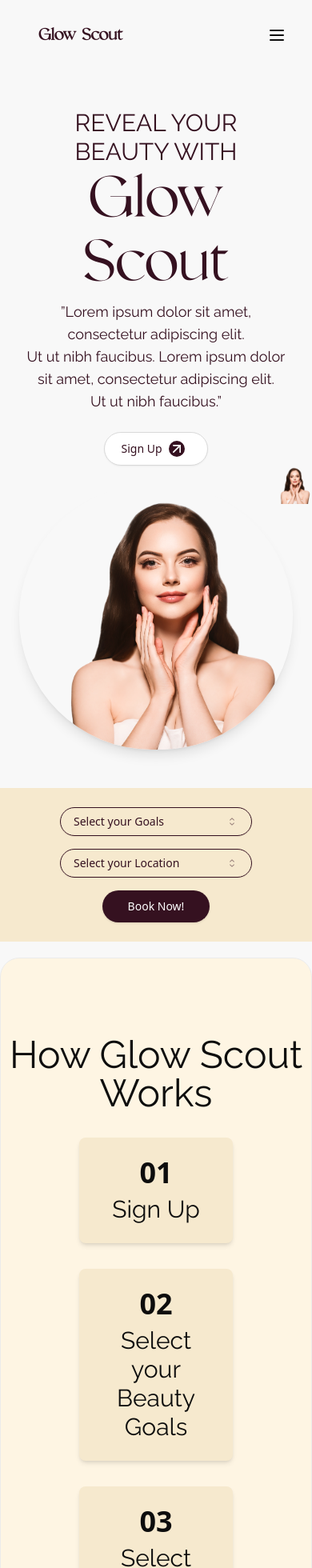
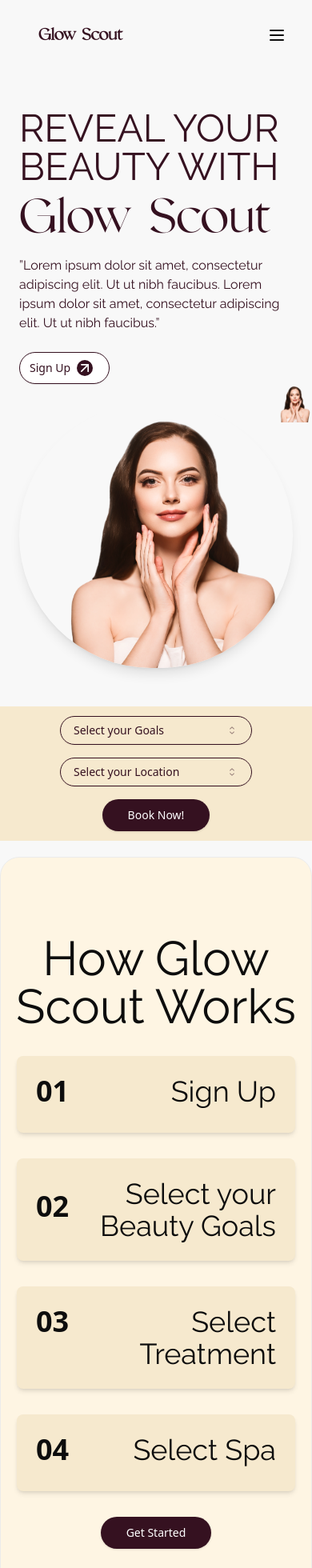
Before and after one commit to codingwithsaleem/glow-scout-nextjs-14, a Next.js app: page / in a window 390 px wide. Shown: the top 1960 px of the page at 80% size. Built offline with nearby package versions, Linux system fonts and the light colour scheme.

Commit message:
home responsive

```diff
--- a/src/components/homeComponet/HeroSection.jsx
+++ b/src/components/homeComponet/HeroSection.jsx
@@ -19,21 +19,22 @@
           }}
         />
       </div> */}
-      <div className="flex-1 text-center md:text-left  md:pr-20">
-        <h1 className="text-3xl md:text-6xl font-light font-raleway text-darkMahron">
+      <div className="flex-1  text-left  md:pr-20">
+        <h1 className=" text-5xl md:text-6xl font-light font-raleway text-darkMahron">
           REVEAL YOUR <br />
           BEAUTY WITH
         </h1>
-        <h2 className="text-7xl md:text-8xl font-normal mb-2 font-valky leading-[80px] md:leading-[150px]">
+
+        <h2 className="text-6xl md:text-[80px] font-normal mb-2 font-valky leading-[80px] md:leading-[150px]">
           Glow Scout
         </h2>
-        <p className="text-lg font-normal font-raleway mb-6">
-        &rdquo;Lorem ipsum dolor sit amet, consectetur adipiscing elit. <br/> Ut ut nibh
-          faucibus. Lorem ipsum dolor sit amet, consectetur adipiscing elit.<br/>
+        <p className="md:text-lg font-normal font-raleway mb-6 pr-4">
+        &rdquo;Lorem ipsum dolor sit amet, consectetur adipiscing elit. Ut ut nibh
+          faucibus. Lorem ipsum dolor sit amet, consectetur adipiscing elit.
           Ut ut nibh faucibus.&rdquo;
         </p>
         <Link href={'auth/user'}>
-        <Button variant="outline" size="lg" className=" rounded-full p-5">
+        <Button variant="outline" size="lg" className=" rounded-full px-3 border-darkMahron">
           Sign Up
           <span className="text-sm text-white bg-[#351120]  rounded-full mx-2"><ArrowUpRight size={20} color="#fff" /></span>
         </Button>
--- a/src/components/homeComponet/ScotWorkSection.jsx
+++ b/src/components/homeComponet/ScotWorkSection.jsx
@@ -1,6 +1,7 @@
 import React from 'react'
 import Container from '../myCustom/Container'
 import {Button} from '../ui/button'
+import Link from 'next/link'
 
 const ScotWorkSection = () => {
   return (
@@ -8,29 +9,31 @@
     <Container>
 
 
-        <h2 className="text-5xl font-normal text-brown-dark mb-8 mt-4 font-raleway">How Glow Scout Works</h2>
-        <div className="flex flex-col md:flex-row justify-center items-center space-y-4 md:space-y-0 md:space-x-4 gap-4">
-          <div className="bg-cream p-6 rounded-lg shadow-md w-48 md:min-h-[500px] flex justify-between flex-col bg-[#F6E9CE]">
+        <h2 className="text-6xl md:text-5xl font-light text-brown-dark mb-8 mt-4 font-raleway">How Glow Scout Works</h2>
+        <div className=" px-5 flex flex-col md:flex-row justify-center items-center space-y-4 md:space-y-0 md:space-x-4 gap-4">
+          <div className="bg-cream p-6 rounded-lg shadow-md w-full  md:w-48 md:min-h-[400px] flex justify-between md:flex-col bg-[#F6E9CE]">
             <div className="text-4xl font-bold text-brown-dark mb-2">01</div>
-            <div className="text-3xl text-brown-dark font-raleway">Sign Up</div>
+            <div className="text-4xl text-brown-dark font-raleway">Sign Up</div>
           </div>
-          <div className="bg-cream p-6 rounded-lg shadow-md w-48 md:min-h-[500px] flex justify-between flex-col bg-[#F6E9CE]">
+          <div className="bg-cream p-6 rounded-lg shadow-md w-full  md:w-48 md:min-h-[400px] flex justify-between md:flex-col items-center bg-[#F6E9CE]">
             <div className="text-4xl font-bold text-brown-dark mb-2">02</div>
-            <div className="text-3xl text-brown-dark font-raleway">Select your Beauty Goals</div>
+            <div className="text-4xl text-right md:text-center  text-brown-dark font-raleway">Select your Beauty Goals</div>
           </div>
-          <div className="bg-cream p-6 rounded-lg shadow-md w-48 md:min-h-[500px] flex justify-between flex-col bg-[#F6E9CE]">
+          <div className="bg-cream p-6 rounded-lg shadow-md w-full  md:w-48 md:min-h-[400px] flex justify-between md:flex-col bg-[#F6E9CE]">
             <div className="text-4xl font-bold text-brown-dark mb-2">03</div>
-            <div className="text-3xl text-brown-dark font-raleway">Select Treatment</div>
+            <div className="text-4xl text-right md:text-center text-brown-dark font-raleway">Select Treatment</div>
           </div>
-          <div className="bg-cream p-6 rounded-lg shadow-md w-48 md:min-h-[500px] flex justify-between flex-col bg-[#F6E9CE]">
+          <div className="bg-cream p-6 rounded-lg shadow-md w-full  md:w-48 md:min-h-[400px] flex justify-between md:flex-col bg-[#F6E9CE]">
             <div className="text-4xl font-bold text-brown-dark mb-2">04</div>
-            <div className="text-3xl text-brown-dark font-raleway">Select Spa</div>
+            <div className="text-4xl text-brown-dark font-raleway">Select Spa</div>
           </div>
         </div>
 
+        <Link href="/">
         <Button type="submit" variant="myCustom" size="lg" className="rounded-full mt-8">
-        Book Now!
+        Get Started
         </Button>
+        </Link>
     </Container>
     </div>
   )
--- a/src/components/myCustom/BookNow.jsx
+++ b/src/components/myCustom/BookNow.jsx
@@ -49,7 +49,7 @@
     <div className="container mx-auto w-full md:max-w-5xl flex justify-center items-center flex-col bg-[#F6E9CE] md:bg-transparent">
       <Form {...form}>
         <form onSubmit={form.handleSubmit(onSubmit)} className=" w-full">
-         <div className='md:bg-[#F6E9CE] dark:bg-zinc-800 py-6 md:rounded-full md:px-12 lg:px-24 flex flex-col md:flex-row items-center justify-between mt-6"'>
+         <div className='md:bg-[#F6E9CE] dark:bg-zinc-800 py-3 md:rounded-full md:px-12 lg:px-24 flex flex-col md:flex-row items-center justify-between mt-6"'>
          <div>
           <FormField
             control={form.control}
--- a/src/components/myCustom/ClientTestimonials.jsx
+++ b/src/components/myCustom/ClientTestimonials.jsx
@@ -39,12 +39,12 @@
 
 
   return (
-    <div className="mx-auto py-20 md:mt-6 font-raleway bg-lightbg">
+    <div className="mx-auto py-20 md:mt-6 font-raleway bg-[#FEF5E3]">
         <div className="text-center">
         <h2 className="text-4xl">Client’s Testimonials</h2>
       </div>
 
-      <div className='container flex items-center justify-center'>
+      <div className='container flex flex-col items-center justify-center'>
       <Carousel
         opts={{ align: "start" }}
         className='md:w-[600px] lg:w-[700px] w-[300px]'
--- a/src/components/myCustom/Header.jsx
+++ b/src/components/myCustom/Header.jsx
@@ -45,7 +45,7 @@
     <Button asChild variant="ghost" key={i} size="lg">
       <Link
         href={route.href}
-        className="font-raleway text-[#351120] font-[600]"
+        className="font-raleway text-[#351120] font-bold text-lg "
       >
         {route.label}
       </Link>
@@ -61,7 +61,7 @@
                 type="submit"
                 variant="myCustom"
                 size="lg"
-                className=" hidden md:block rounded-full font-raleway text-[#F6E9CE]"
+                className=" hidden md:block rounded-full font-raleway text-[#F6E9CE] px-4"
                 aria-label="login"
                 >
                 <Link href="/auth/user">
--- a/src/components/myCustom/TrandingTreatment.jsx
+++ b/src/components/myCustom/TrandingTreatment.jsx
@@ -76,7 +76,7 @@
   return (
     <div className="mx-auto py-20 md:mt-6 font-raleway relative">
       <div className="text-center">
-        <h2 className="text-4xl">Trending Treatments</h2>
+        <h2 className="text-4xl px-6">Trending Treatments</h2>
         <p className="mt-2 text-lg">Lorem ipsum dolor sit amet, consectetur adipiscing elit. Ut ut nibh faucibus.</p>
       </div>
 
@@ -84,7 +84,7 @@
         <Carousel opts={{ align: "start" }} className="w-full container">
           <CarouselContent className="flex space-x-4">
             {treatments.map((treatment, index) => (
-              <CarouselItem key={index} className="px-2 md:basis-1/3 lg:basis-1/5 xl:basis-1/6">
+              <CarouselItem key={index} className="px-2  md:basis-1/3 lg:basis-1/5 xl:basis-1/6">
                 <Card className="rounded-none bg-transparent shadow-none border-none">
                   <CardContent>
                     <TreatmentCard {...treatment} />
--- a/src/components/ui/button.jsx
+++ b/src/components/ui/button.jsx
@@ -15,7 +15,7 @@
         destructive:
           "bg-destructive text-destructive-foreground shadow-sm hover:bg-destructive/90",
         outline:
-          "border border-input bg-background shadow-sm hover:bg-accent hover:text-accent-foreground",
+          "border  border-input bg-background shadow-sm hover:bg-accent hover:text-accent-foreground",
         secondary:
           "bg-secondary text-secondary-foreground shadow-sm hover:bg-secondary/80",
         ghost: "hover:bg-accent hover:text-accent-foreground",
```
Also changed, not shown: src/components/homeComponet/AboutGlow.jsx (+10 -10 lines).
